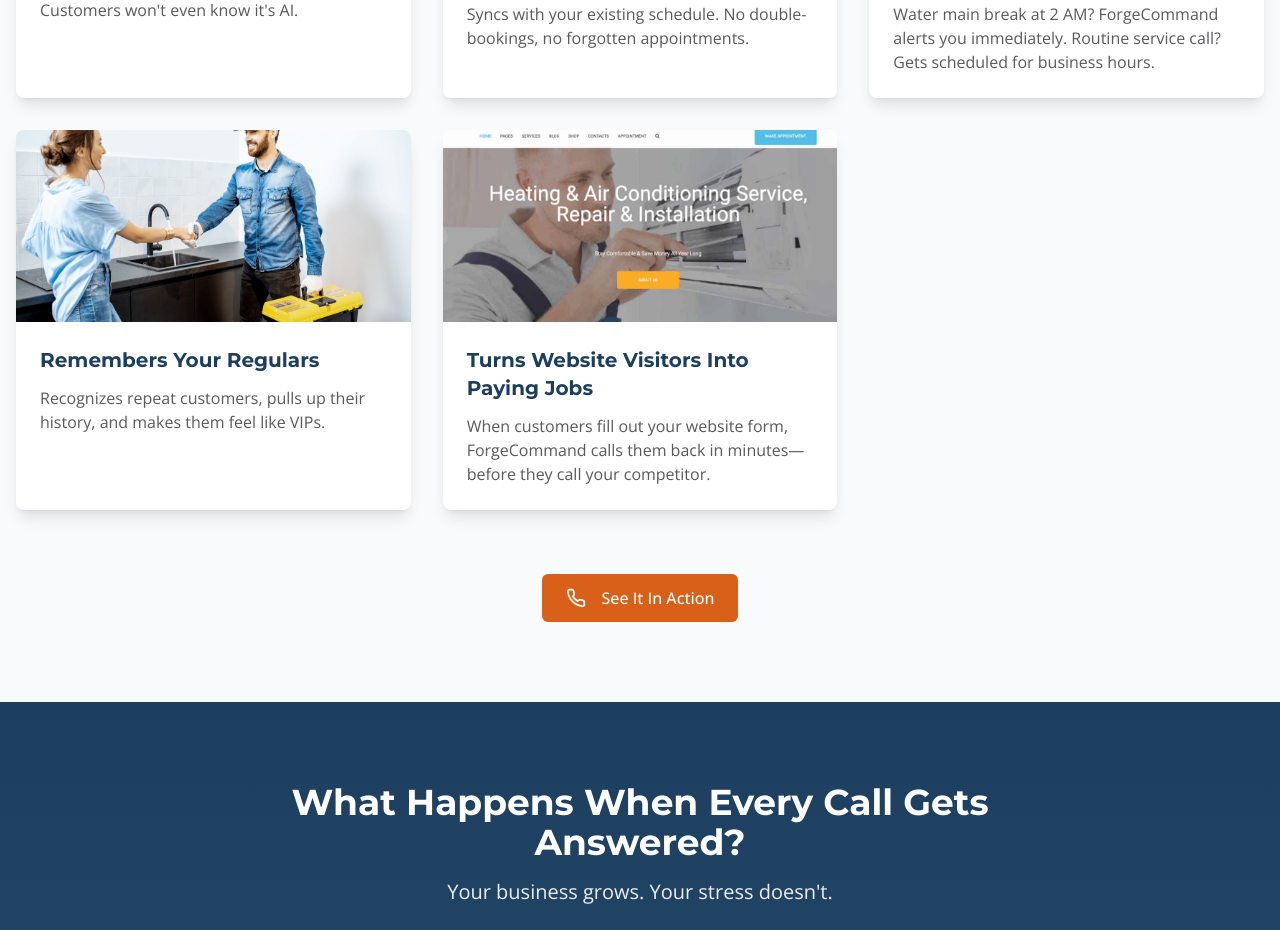
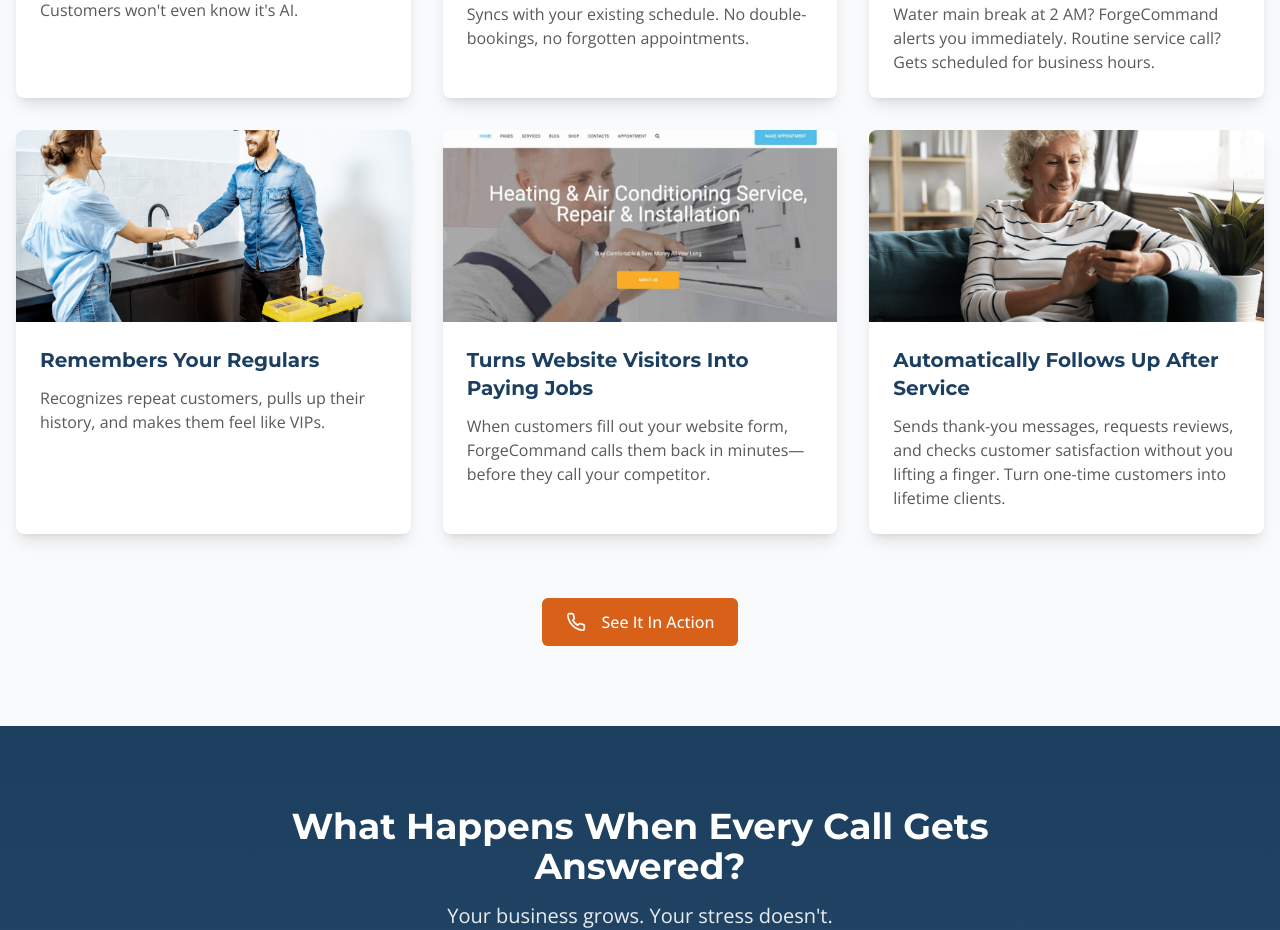
Before and after one commit to taren-cary/forge_command_landing, a React (Vite) app: page / in a window 1280 px wide. Shown: the part 2460-3390 px from the top of the page. Built offline with nearby package versions, Linux system fonts and the light colour scheme.

Commit message:
Checkpoint 2.5 38.2 Section Fully Complete

```diff
--- a/src/components/Features.tsx
+++ b/src/components/Features.tsx
@@ -7,6 +7,7 @@ import calendarImage from '../assets/feature-calendar.png';
 import emergencyImage from '../assets/feature-emergency.png';
 import customerImage from '../assets/feature-customer.png';
 import websiteImage from '../assets/feature-website.png';
+import followUpImage from '../assets/feature-followup.png';
 
 const Features = () => {
   const featureCards = [
@@ -34,6 +35,11 @@ const Features = () => {
       image: websiteImage,
       title: "Turns Website Visitors Into Paying Jobs",
       description: "When customers fill out your website form, ForgeCommand calls them back in minutes—before they call your competitor."
+    },
+    {
+      image: followUpImage,
+      title: "Automatically Follows Up After Service",
+      description: "Sends thank-you messages, requests reviews, and checks customer satisfaction without you lifting a finger. Turn one-time customers into lifetime clients."
     }
   ];
 
```
Also changed, not shown: src/assets/feature-followup.png (added).
